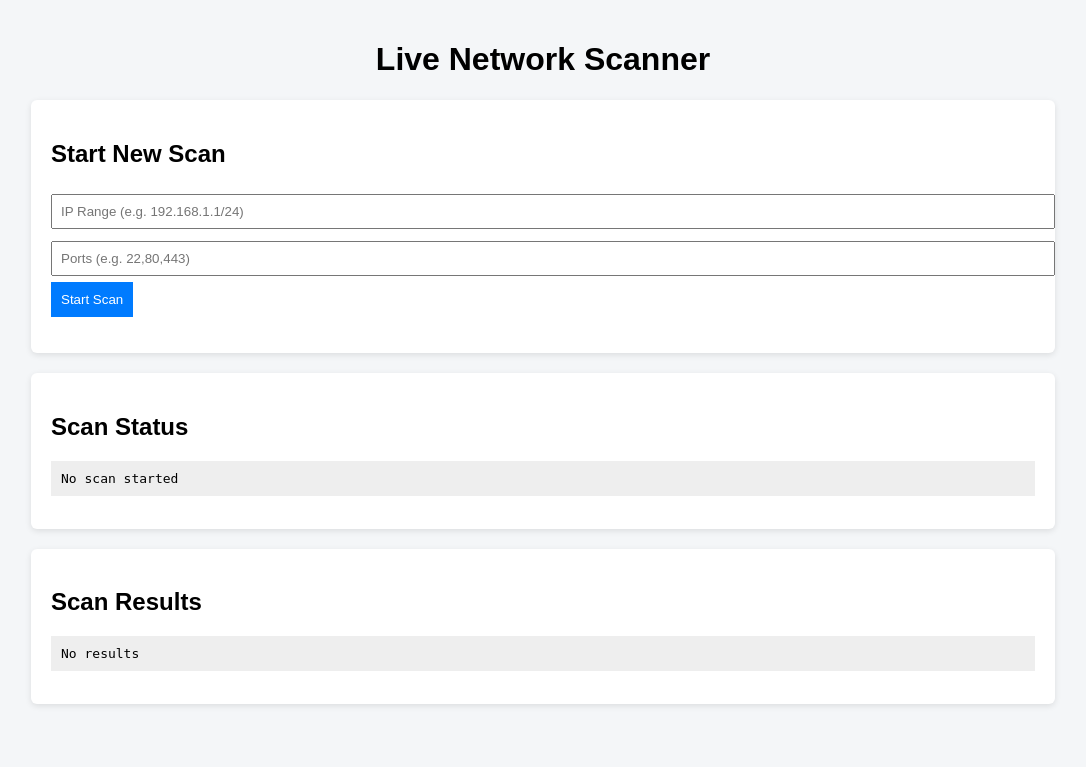
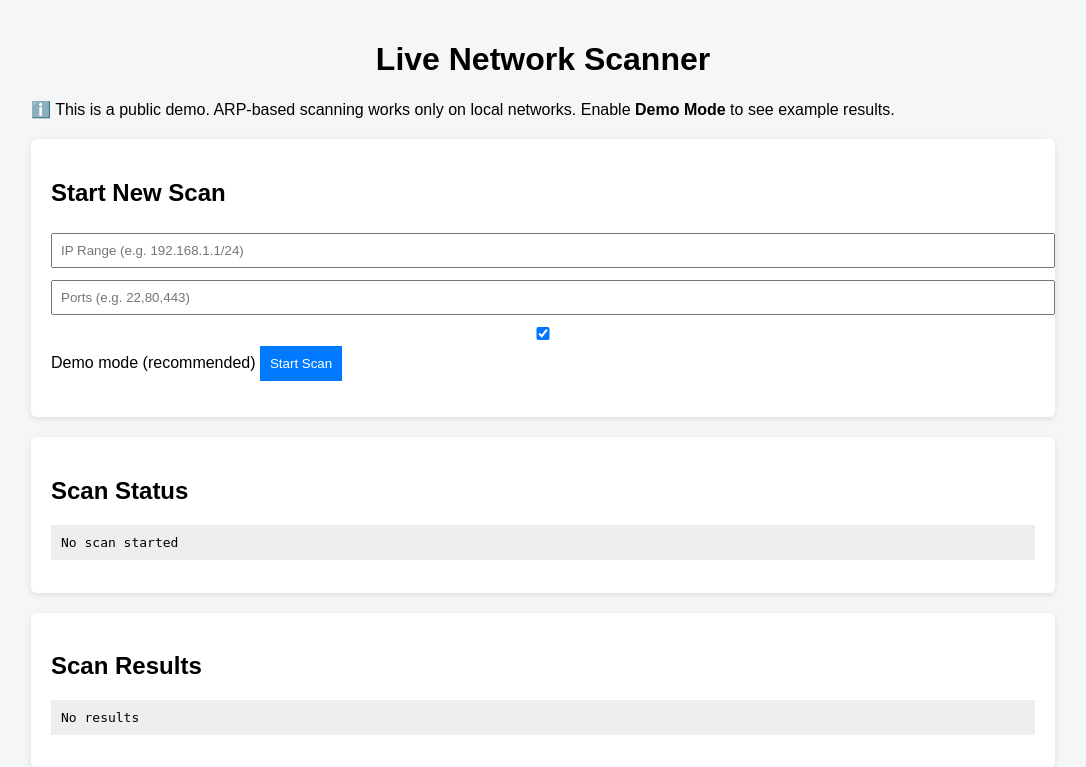
Before and after one commit to Abhranil2003/Network-Scanner, a FastAPI app: page / in a window 1280 px wide. Shown: the top 767 px of the page, without its empty margins (97-1183 px from the left). Before the commit the page ends 708 px from the top, so only its background shows below. Run offline with FastAPI, Linux system fonts and the light colour scheme.

Commit message:
Add demo mode notice and checkbox to index.html
Introduces a notice explaining demo mode and its limitations, and adds a checkbox to enable or disable demo mode for the network scanner.

```diff
--- a/templates/index.html
+++ b/templates/index.html
@@ -10,10 +10,19 @@
 <div class="container">
     <h1>Live Network Scanner</h1>
 
+    <p class="notice">
+        ℹ️ This is a public demo. ARP-based scanning works only on local networks.
+        Enable <b>Demo Mode</b> to see example results.
+    </p>
+
     <div class="card">
         <h2>Start New Scan</h2>
         <input type="text" id="ipRange" placeholder="IP Range (e.g. 192.168.1.1/24)">
         <input type="text" id="ports" placeholder="Ports (e.g. 22,80,443)">
+        <label>
+            <input type="checkbox" id="demoMode" checked>
+            Demo mode (recommended)
+        </label>
         <button onclick="startScan()">Start Scan</button>
         <p id="scanMessage"></p>
     </div>
```
